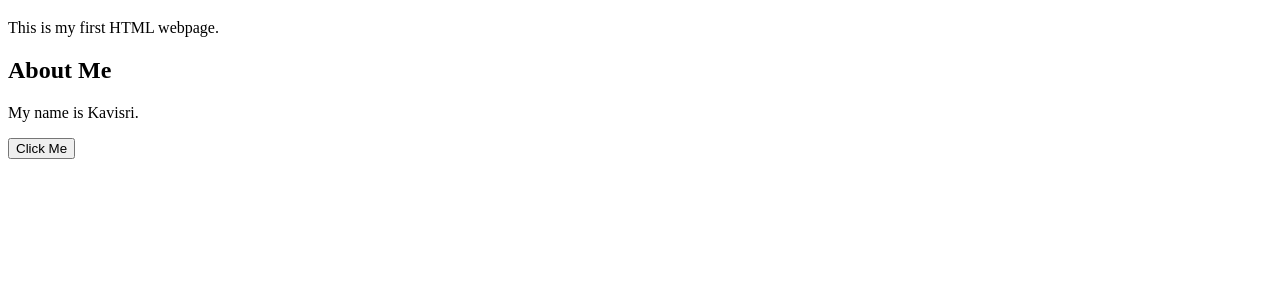
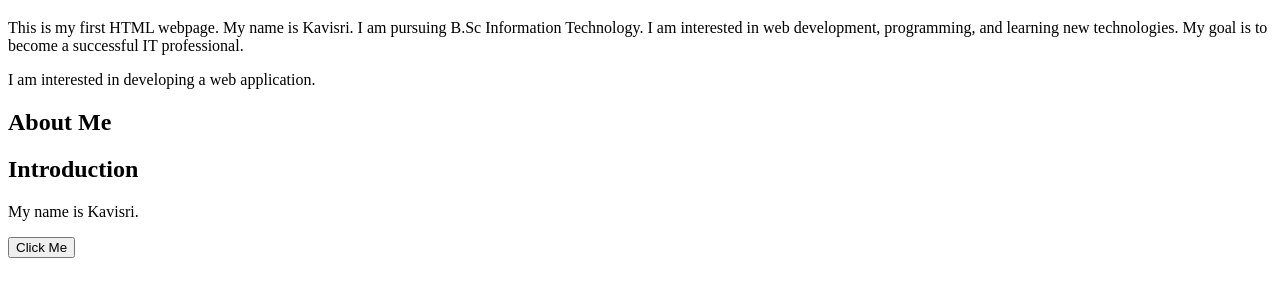
Before and after one commit to kavisrit03-ctrl/devops-practice-1, a plain HTML site: page index.html in a window 1280 px wide. Shown: the part 61-358 px from the top of the page. Drawn offline with Linux system fonts and the light colour scheme.

Commit message:
created cl.yml file

```diff
--- a/index.html
+++ b/index.html
@@ -7,9 +7,18 @@
 
     <h1>Welcome to My Website</h1>
 
-    <p>This is my first HTML webpage.</p>
+    <p>This is my first HTML webpage.
+         My name is Kavisri. I am pursuing B.Sc Information Technology.
+        I am interested in web development, programming,
+        and learning new technologies.
+        My goal is to become a successful IT professional.
+    </p>
+    <p>
+        I am interested in developing a web application.
+    </p>
 
     <h2>About Me</h2>
+    <h2>Introduction</h2>
     <p>My name is Kavisri.</p>
 
     <button>Click Me</button>
```
Also changed, not shown: 1 other file.
